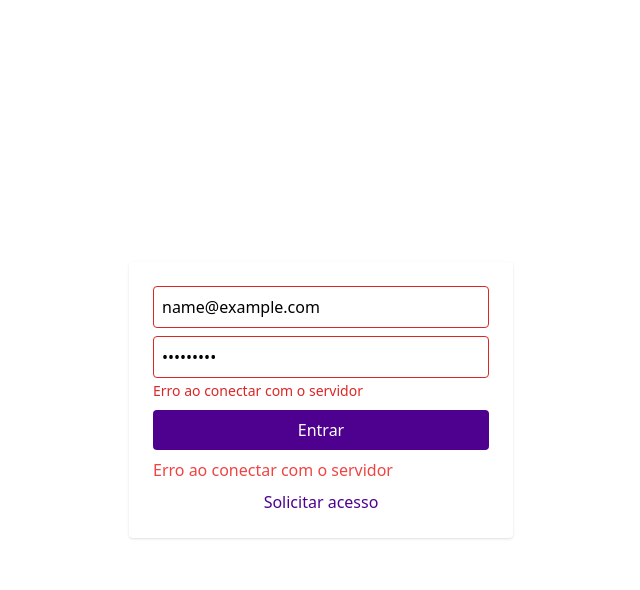
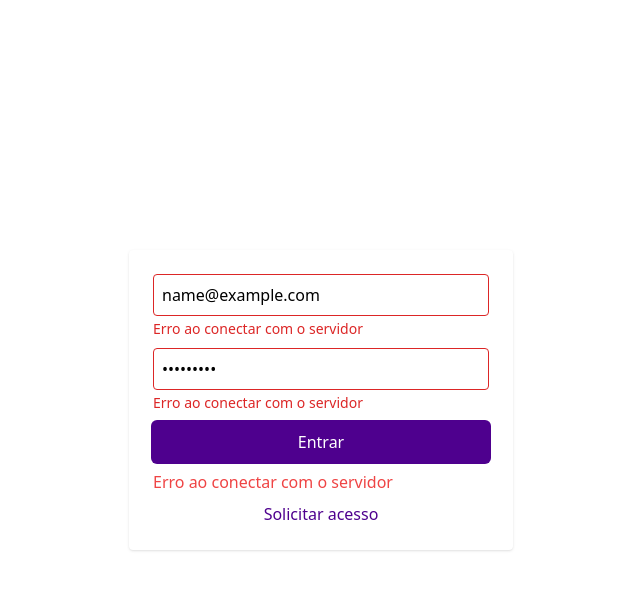
Before and after one commit to alissonccosta/v0projects, a React (Vite) app in the folder verumoverview/frontend/: page /login in a window 1280 px wide. Both pictures are taken after typing "name@example.com", "Sample123" into the empty fields and a click on the button "Entrar". Shown: the top 590 px of the page, without its empty margins (319-959 px from the left). Built offline with nearby package versions, Linux system fonts and the light colour scheme; no server answers.

Commit message:
Adiciona design system e componentes de UI

```diff
--- /dev/null
+++ b/verumoverview/frontend/src/components/ui/Badge.tsx
@@ -0,0 +1,29 @@
+interface BadgeProps {
+  color:
+    | 'verde'
+    | 'amarelo'
+    | 'vermelho'
+    | 'alta'
+    | 'media'
+    | 'baixa'
+    | 'positivo'
+    | 'negativo'
+    | 'neutro';
+  text: string;
+}
+
+const map: Record<BadgeProps['color'], string> = {
+  verde: 'bg-status-verde text-white',
+  amarelo: 'bg-status-amarelo text-black',
+  vermelho: 'bg-status-vermelho text-white',
+  alta: 'bg-prioridade-alta text-white',
+  media: 'bg-prioridade-media text-black',
+  baixa: 'bg-prioridade-baixa text-white',
+  positivo: 'bg-indicador-positivo text-white',
+  negativo: 'bg-indicador-negativo text-white',
+  neutro: 'bg-indicador-neutro text-white'
+};
+
+export default function Badge({ color, text }: BadgeProps) {
+  return <span className={`px-2 py-1 rounded text-xs ${map[color]}`}>{text}</span>;
+}
--- /dev/null
+++ b/verumoverview/frontend/src/components/ui/Button.tsx
@@ -0,0 +1,14 @@
+import { ButtonHTMLAttributes } from 'react';
+
+interface ButtonProps extends ButtonHTMLAttributes<HTMLButtonElement> {
+  variant?: 'primary' | 'secondary';
+}
+
+export default function Button({ variant = 'primary', className = '', ...props }: ButtonProps) {
+  const base = 'px-4 py-2 rounded focus:outline-none focus:ring-2 focus:ring-secondary transition';
+  const styles =
+    variant === 'secondary'
+      ? 'border border-secondary text-secondary bg-white hover:bg-purple-50 disabled:bg-gray-100 disabled:text-gray-400'
+      : 'bg-secondary text-white hover:bg-purple-700 disabled:bg-gray-300';
+  return <button className={`${base} ${styles} ${className}`} {...props} />;
+}
--- /dev/null
+++ b/verumoverview/frontend/src/components/ui/Card.tsx
@@ -0,0 +1,21 @@
+import { ReactNode } from 'react';
+
+interface CardProps {
+  title?: string;
+  actions?: ReactNode;
+  children: ReactNode;
+}
+
+export default function Card({ title, actions, children }: CardProps) {
+  return (
+    <div className="bg-white dark:bg-dark-background rounded shadow p-4 space-y-2">
+      {(title || actions) && (
+        <div className="flex justify-between items-center mb-2">
+          {title && <h2 className="text-lg font-semibold">{title}</h2>}
+          {actions}
+        </div>
+      )}
+      {children}
+    </div>
+  );
+}
--- /dev/null
+++ b/verumoverview/frontend/src/components/ui/Input.tsx
@@ -0,0 +1,15 @@
+import { InputHTMLAttributes } from 'react';
+
+interface InputProps extends InputHTMLAttributes<HTMLInputElement> {
+  error?: string;
+}
+
+export default function Input({ error, className = '', ...props }: InputProps) {
+  const base = 'border p-2 rounded w-full focus:outline-none focus:ring-2 focus:ring-secondary';
+  return (
+    <div>
+      <input className={`${base} ${error ? 'input-error' : ''} ${className}`} {...props} />
+      {error && <span className="error-message">{error}</span>}
+    </div>
+  );
+}
--- /dev/null
+++ b/verumoverview/frontend/src/components/ui/Modal.tsx
@@ -0,0 +1,23 @@
+import { ReactNode } from 'react';
+
+interface ModalProps {
+  open: boolean;
+  onClose: () => void;
+  children: ReactNode;
+}
+
+export default function Modal({ open, onClose, children }: ModalProps) {
+  if (!open) return null;
+  return (
+    <div className="fixed inset-0 flex items-center justify-center bg-black bg-opacity-50 z-50">
+      <div className="bg-white dark:bg-dark-background rounded shadow p-4 max-w-lg w-full">
+        {children}
+        <div className="flex justify-end mt-4">
+          <button onClick={onClose} className="border border-secondary text-secondary px-4 py-1 rounded hover:bg-purple-50">
+            Fechar
+          </button>
+        </div>
+      </div>
+    </div>
+  );
+}
--- /dev/null
+++ b/verumoverview/frontend/src/components/ui/Table.tsx
@@ -0,0 +1,17 @@
+import { ReactNode } from 'react';
+
+export function Table({ children }: { children: ReactNode }) {
+  return <table className="min-w-full bg-white dark:bg-dark-background text-sm rounded shadow">{children}</table>;
+}
+
+export function THead({ children }: { children: ReactNode }) {
+  return <thead className="bg-secondary text-white">{children}</thead>;
+}
+
+export function Th({ children }: { children: ReactNode }) {
+  return <th className="p-2 text-left">{children}</th>;
+}
+
+export function Td({ children }: { children: ReactNode }) {
+  return <td className="p-2">{children}</td>;
+}
--- a/verumoverview/frontend/src/pages/Dashboard.tsx
+++ b/verumoverview/frontend/src/pages/Dashboard.tsx
@@ -1,3 +1,11 @@
+import Card from '../components/ui/Card';
+
 export default function Dashboard() {
-  return <div>Dashboard</div>;
+  return (
+    <div className="grid gap-4 md:grid-cols-2 lg:grid-cols-3">
+      <Card title="Dashboard">
+        <p className="text-sm text-gray-600 dark:text-gray-300">Bem-vindo ao VerumOverview.</p>
+      </Card>
+    </div>
+  );
 }
--- a/verumoverview/frontend/src/pages/Login.tsx
+++ b/verumoverview/frontend/src/pages/Login.tsx
@@ -1,8 +1,9 @@
 import { useContext, useState } from 'react';
 import { Link, useNavigate } from 'react-router-dom';
-import axios from 'axios';
 import { AuthContext } from '../contexts/AuthContext';
 import { logAction } from '../services/logger';
+import Input from '../components/ui/Input';
+import Button from '../components/ui/Button';
 
 export default function Login() {
   const navigate = useNavigate();
@@ -31,7 +32,7 @@ export default function Login() {
   return (
     <div className="flex items-center justify-center min-h-screen bg-primary dark:bg-dark-background">
       <form onSubmit={handleSubmit} className="bg-white dark:bg-dark-background p-6 rounded shadow space-y-2 w-full max-w-sm">
-        <input
+        <Input
           type="email"
           placeholder="Email"
           value={email}
@@ -39,9 +40,9 @@ export default function Login() {
             setEmail(e.target.value);
             if (erro) setErro('');
           }}
-          className={`border p-2 w-full rounded focus:outline-none focus:ring-2 focus:ring-secondary ${erro ? 'input-error' : ''}`}
+          error={erro || undefined}
         />
-        <input
+        <Input
           type="password"
           placeholder="Senha"
           value={senha}
@@ -49,12 +50,11 @@ export default function Login() {
             setSenha(e.target.value);
             if (erro) setErro('');
           }}
-          className={`border p-2 w-full rounded focus:outline-none focus:ring-2 focus:ring-secondary ${erro ? 'input-error' : ''}`}
+          error={erro || undefined}
         />
-        {erro && <span className="error-message">{erro}</span>}
-        <button type="submit" className="bg-secondary text-white px-4 py-2 rounded hover:bg-purple-700 w-full">
+        <Button type="submit" className="w-full">
           Entrar
-        </button>
+        </Button>
         {erro && <p className="text-red-500 mt-2">{erro}</p>}
         <p className="mt-2 text-center">
           <Link to="/solicitar-acesso" className="text-secondary hover:underline">
```
Also changed, not shown: 1 other file (tests, documents, lock files or other folders).
